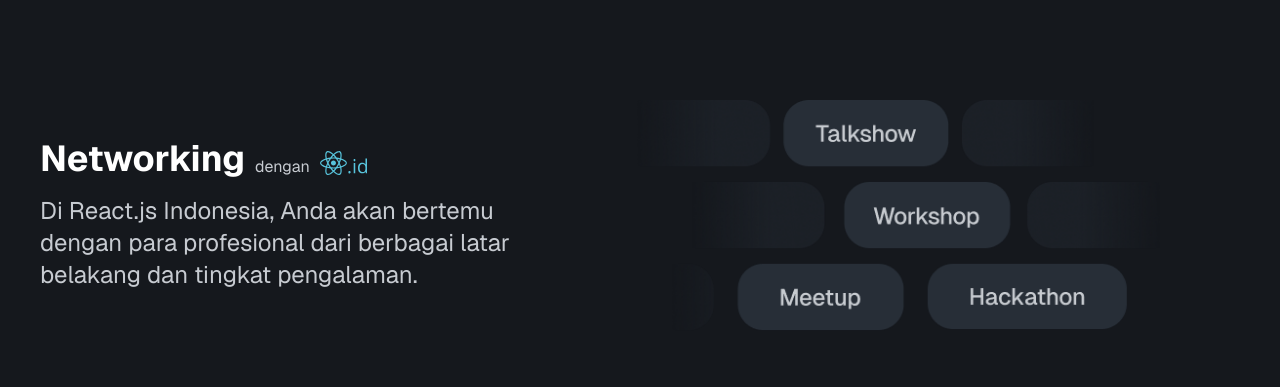
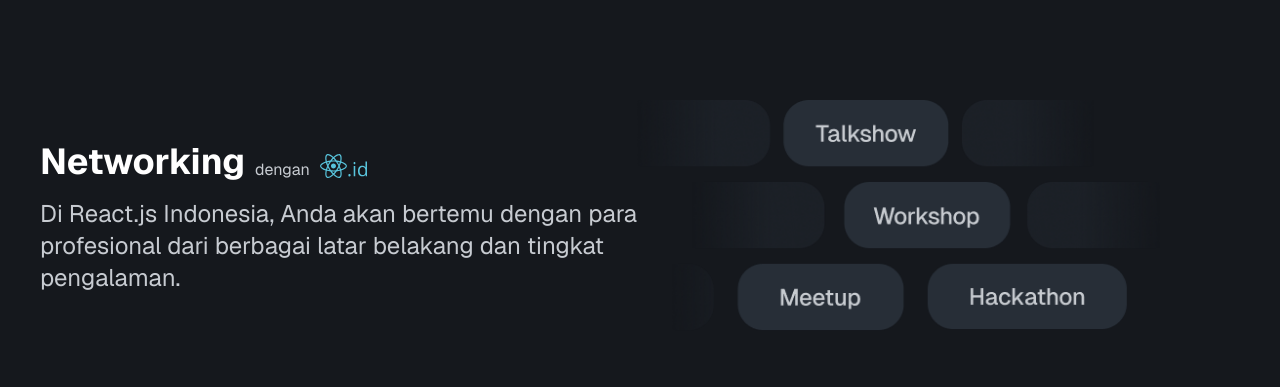
Before and after one commit to reactjs-id/website-nextjs, a Next.js app: page / in a window 1280 px wide. Shown: the part 891-1278 px from the top of the page. Built offline with nearby package versions, Linux system fonts and the light colour scheme.

Commit message:
fix: make networking section header responsive (#11)

```diff
--- a/src/components/home/networking-section.tsx
+++ b/src/components/home/networking-section.tsx
@@ -12,8 +12,8 @@ export interface NetworkingSectionProps {
 export function NetworkingSection({ events }: NetworkingSectionProps) {
   return (
     <section className="flex flex-col gap-14 px-4 pt-24 pb-24 md:gap-16 lg:gap-20 lg:px-10">
-      <div className="container mx-auto flex flex-row items-center gap-4">
-        <div className="flex-grow space-y-4">
+      <div className="container relative mx-auto flex flex-row items-center gap-4 lg:h-[237px]">
+        <div className="w-full flex-grow space-y-4 lg:max-w-[50%]">
           <div className="flex flex-wrap items-end gap-2.5">
             <h2 className="font-bold font-white text-3xl text-white lg:text-4xl">Networking</h2>
             <p className="inline-flex flex-wrap items-end gap-2.5">
@@ -25,7 +25,13 @@ export function NetworkingSection({ events }: NetworkingSectionProps) {
             pengalaman.
           </p>
         </div>
-        <Image className="flex-shrink-0" alt="" width={692} height={237} src="/networking-header.png" />
+        <Image
+          className="-z-10 absolute top-0 right-0 hidden lg:block"
+          alt=""
+          width={692}
+          height={237}
+          src="/networking-header.png"
+        />
       </div>
       {events?.length && events.length > 0 ? (
         <div className="container mx-auto flex flex-col items-center gap-10 lg:gap-12">
```
